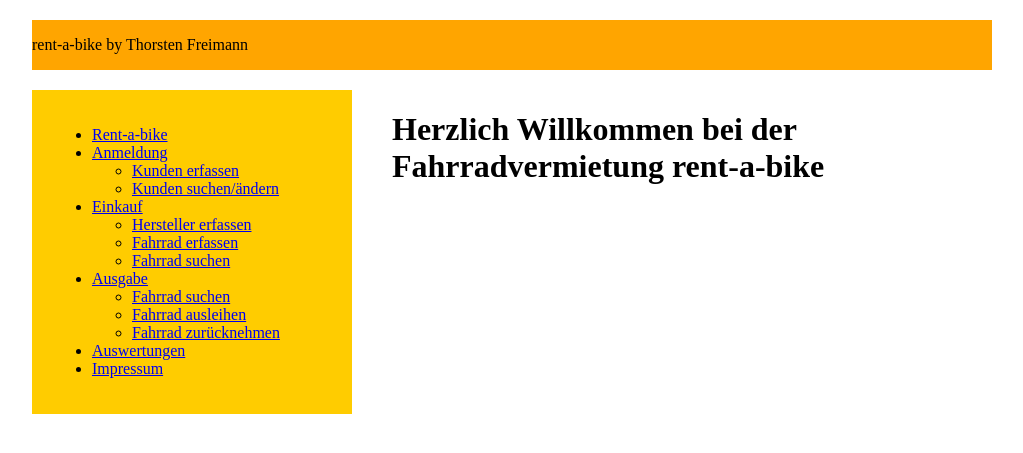
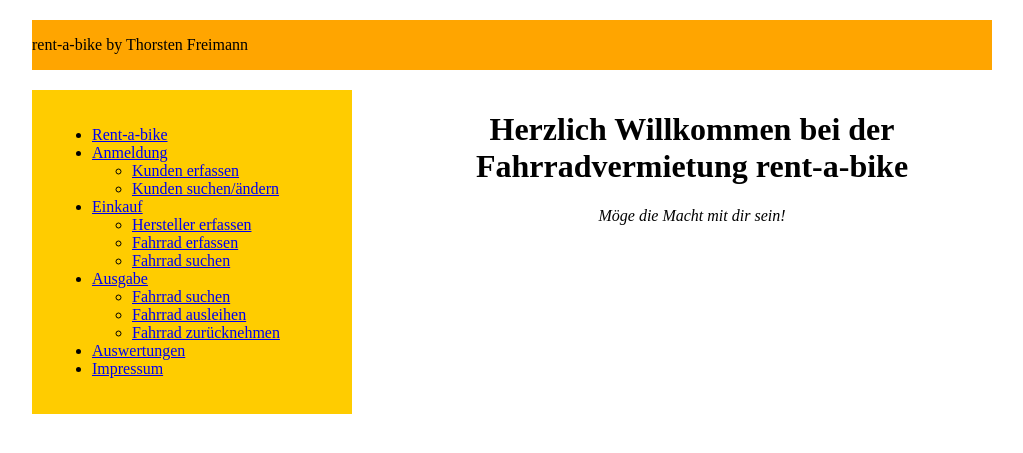
Before and after one commit to thorstenfr/rentabike, a PHP site: page / in a window 1280 px wide. Shown: the top 453 px of the page, without its empty margins (128-1151 px from the left). Run offline with PHP 8.4, Linux system fonts and the light colour scheme.

Commit message:
Startseite optisch angepasst

```diff
--- a/index.php
+++ b/index.php
@@ -21,7 +21,8 @@
 
 
 			<div id="inhalt">
-				<h1>Herzlich Willkommen bei der Fahrradvermietung rent-a-bike</h1>
+				<h1><center>Herzlich Willkommen bei der Fahrradvermietung rent-a-bike</center></h1>
+				<i><center>Möge die Macht mit dir sein!</center></i>
 				<p>
 				</p>
 
```
